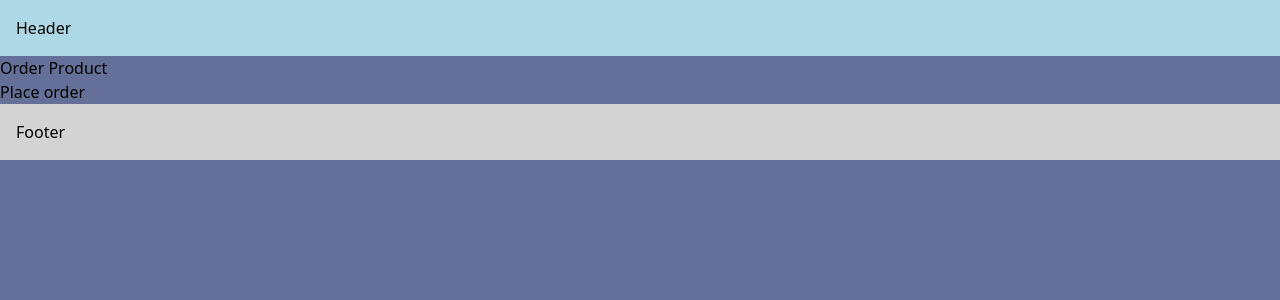
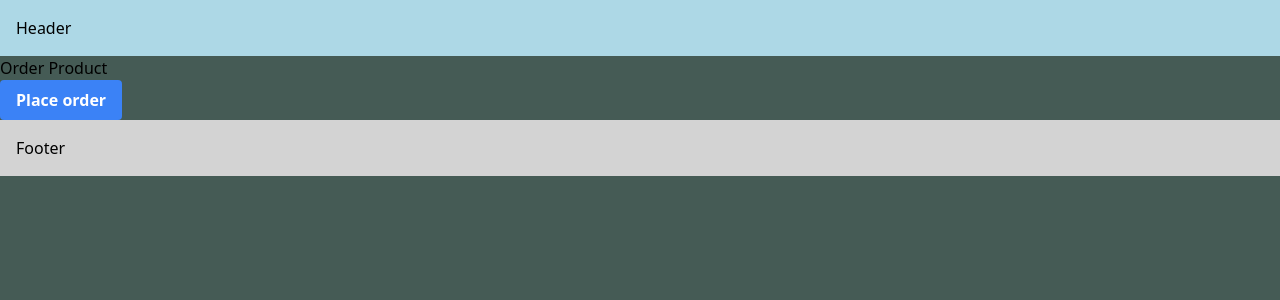
Before and after one commit to wasupon0/routing-demo, a Next.js app: page /order-product in a window 1280 px wide. Shown: the top 300 px of the page. Built offline with nearby package versions, Linux system fonts and the light colour scheme.

Commit message:
add: error handling reset function

```diff
--- a/src/app/globals.css
+++ b/src/app/globals.css
@@ -3,5 +3,5 @@
 @tailwind utilities;
 
 body {
-  background-color: #647098;
+  background-color: #455b55;
 }
--- a/src/app/order-product/page.tsx
+++ b/src/app/order-product/page.tsx
@@ -15,7 +15,13 @@
   return (
     <>
       <h1>Order Product</h1>
-      <button onClick={handleClick}>Place order</button>
+
+      <button
+        className="bg-blue-500 hover:bg-blue-600 active:bg-blue-700 text-white font-bold py-2 px-4 rounded"
+        onClick={handleClick}
+      >
+        Place order
+      </button>
     </>
   );
 };
--- a/src/app/products/[productId]/reviews/[reviewId]/error.tsx
+++ b/src/app/products/[productId]/reviews/[reviewId]/error.tsx
@@ -1,4 +1,20 @@
 "use client";
-export default function ErrorBoundary({ error }: { error: Error }) {
-  return <div>{error.message}</div>;
+export default function ErrorBoundary({
+  error,
+  reset,
+}: {
+  error: Error;
+  reset: () => void;
+}) {
+  return (
+    <div>
+      {error.message}{" "}
+      <button
+        className="bg-red-500 hover:bg-red-600 active:bg-red-700 text-white font-bold py-2 px-4 rounded"
+        onClick={reset}
+      >
+        Try again
+      </button>
+    </div>
+  );
 }
--- a/src/app/products/[productId]/reviews/[reviewId]/page.tsx
+++ b/src/app/products/[productId]/reviews/[reviewId]/page.tsx
@@ -1,3 +1,5 @@
+"use client";
+
 import React from "react";
 import { notFound } from "next/navigation";
 
```
Also changed, not shown: src/app/(auth)/login/page.tsx (renamed from src/app/(auth)/(with-auth-layout)/login/page.tsx), src/app/(auth)/register/page.tsx (renamed from src/app/(auth)/(with-auth-layout)/register/page.tsx), src/app/(auth)/template.tsx (renamed from src/app/(auth)/layout.tsx).
